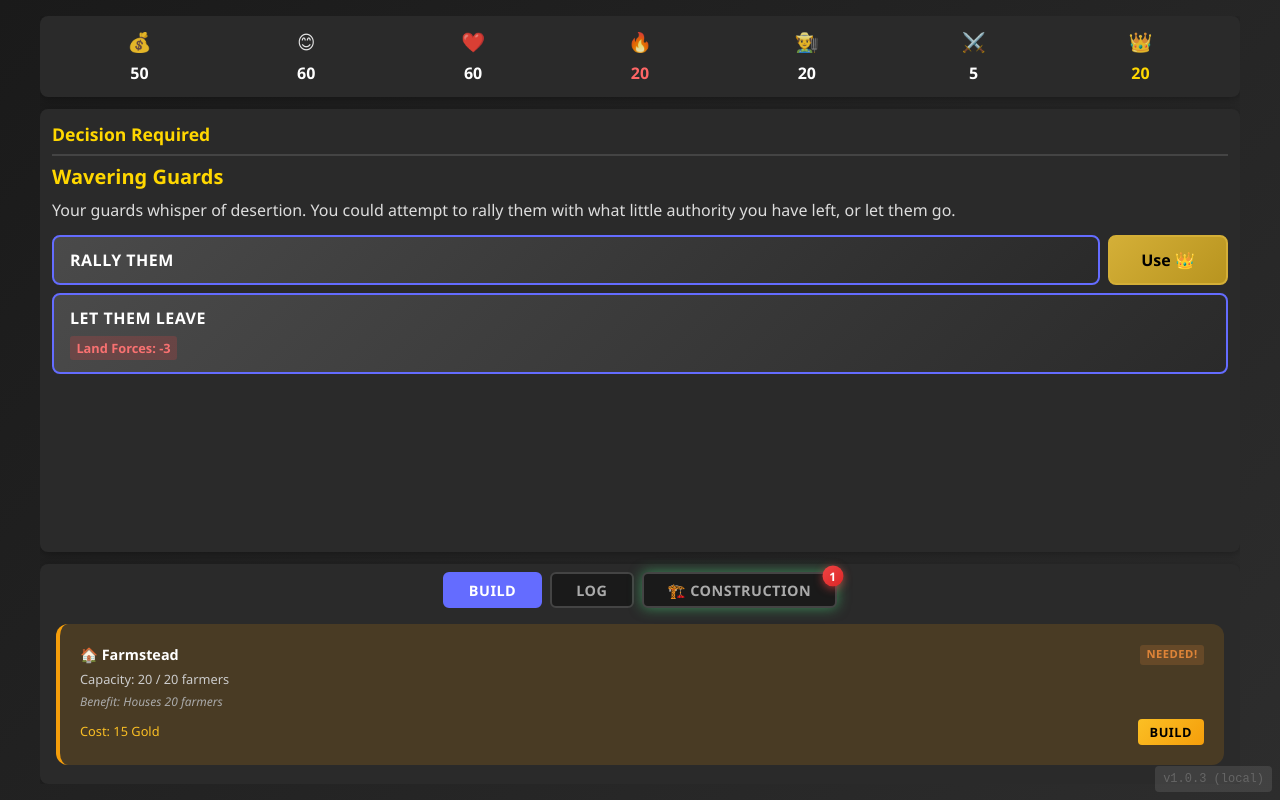
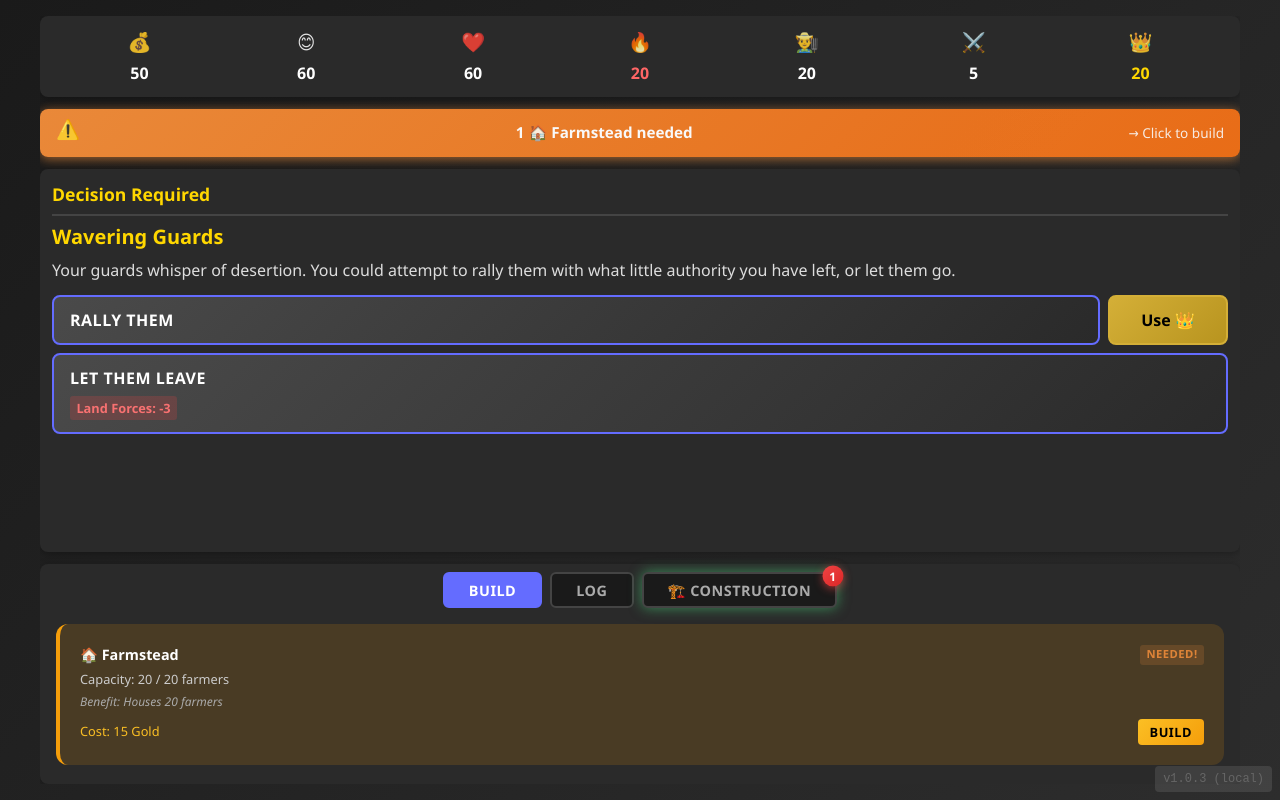
Before and after one commit to t-h-omy/MarkenKaledruns, a React (Vite) app: page / in a window 1280 px wide. Built offline with nearby package versions, Linux system fonts and the light colour scheme.

Commit message:
Add optional mini-banner for building shortages
Co-authored-by: t-h-omy <242644305+t-h-omy@users.noreply.github.com>

```diff
--- a/src/App.css
+++ b/src/App.css
@@ -668,6 +668,69 @@
   flex-shrink: 0;
   letter-spacing: 1px;
 }
+
+/* Building Shortage Mini-Banner */
+.building-shortage-banner {
+  background: linear-gradient(135deg, rgba(251, 146, 60, 0.95) 0%, rgba(249, 115, 22, 0.95) 100%);
+  color: #fff;
+  font-size: 0.95rem;
+  font-weight: 600;
+  text-align: center;
+  padding: 0.6rem 1rem;
+  border-radius: 8px;
+  box-shadow: 0 2px 8px rgba(251, 146, 60, 0.5);
+  animation: shortage-pulse 2s ease-in-out infinite;
+  flex-shrink: 0;
+  display: flex;
+  align-items: center;
+  justify-content: center;
+  gap: 0.5rem;
+  cursor: pointer;
+  transition: all 0.2s;
+}
+
+.building-shortage-banner:hover {
+  background: linear-gradient(135deg, rgba(251, 146, 60, 1) 0%, rgba(249, 115, 22, 1) 100%);
+  box-shadow: 0 2px 12px rgba(251, 146, 60, 0.7);
+  transform: translateY(-1px);
+}
+
+.shortage-icon {
+  font-size: 1.2rem;
+  animation: icon-bounce 1s ease-in-out infinite;
+}
+
+.shortage-text {
+  flex: 1;
+  font-weight: bold;
+}
+
+.shortage-action {
+  font-size: 0.85rem;
+  opacity: 0.9;
+  font-weight: normal;
+}
+
+@keyframes shortage-pulse {
+  0%, 100% {
+    opacity: 1;
+    box-shadow: 0 2px 8px rgba(251, 146, 60, 0.5);
+  }
+  50% {
+    opacity: 0.95;
+    box-shadow: 0 2px 12px rgba(251, 146, 60, 0.7);
+  }
+}
+
+@keyframes icon-bounce {
+  0%, 100% {
+    transform: translateY(0);
+  }
+  50% {
+    transform: translateY(-3px);
+  }
+}
+
 
 @keyframes warning-pulse {
   0%, 100% {
--- a/src/App.tsx
+++ b/src/App.tsx
@@ -382,6 +382,22 @@ function App() {
     return status === 'needed' || status === 'no-gold'
   }).length
 
+  // Get list of buildings that need attention for mini-banner
+  const neededBuildingsList = BUILDING_DEFINITIONS.filter(def => {
+    const status = getBuildingStatus(def)
+    return status === 'needed' || status === 'no-gold'
+  }).map(def => {
+    const tracking = gameState.buildingTracking[def.id]
+    const built = tracking?.buildingCount ?? 0
+    const required = calculateRequiredBuildings(def, gameState.stats.farmers)
+    const shortage = Math.max(0, required - built)
+    return {
+      name: def.displayName,
+      icon: def.icon,
+      shortage
+    }
+  })
+
   // Calculate overcrowding info
   const farmsteadCount = gameState.buildingTracking['farmstead']?.buildingCount ?? 0
   const farmsteadCapacity = farmsteadCount * 20
@@ -540,6 +556,23 @@ function App() {
         {showBankruptcyWarning && !gameState.gameOver && (
           <div className="bankruptcy-warning">
             ⚠️ Bankruptcy imminent ⚠️
+          </div>
+        )}
+
+        {/* Building Shortage Mini-Banner */}
+        {buildingsNeedingAttention > 0 && !gameState.gameOver && !constructionScreenOpen && (
+          <div className="building-shortage-banner" onClick={() => openConstructionScreen()}>
+            <span className="shortage-icon">⚠️</span>
+            <span className="shortage-text">
+              {neededBuildingsList.map((b, i) => (
+                <span key={b.name}>
+                  {i > 0 && ', '}
+                  {b.shortage} {b.icon} {b.name}
+                </span>
+              ))}
+              {' needed'}
+            </span>
+            <span className="shortage-action">→ Click to build</span>
           </div>
         )}
 
```
